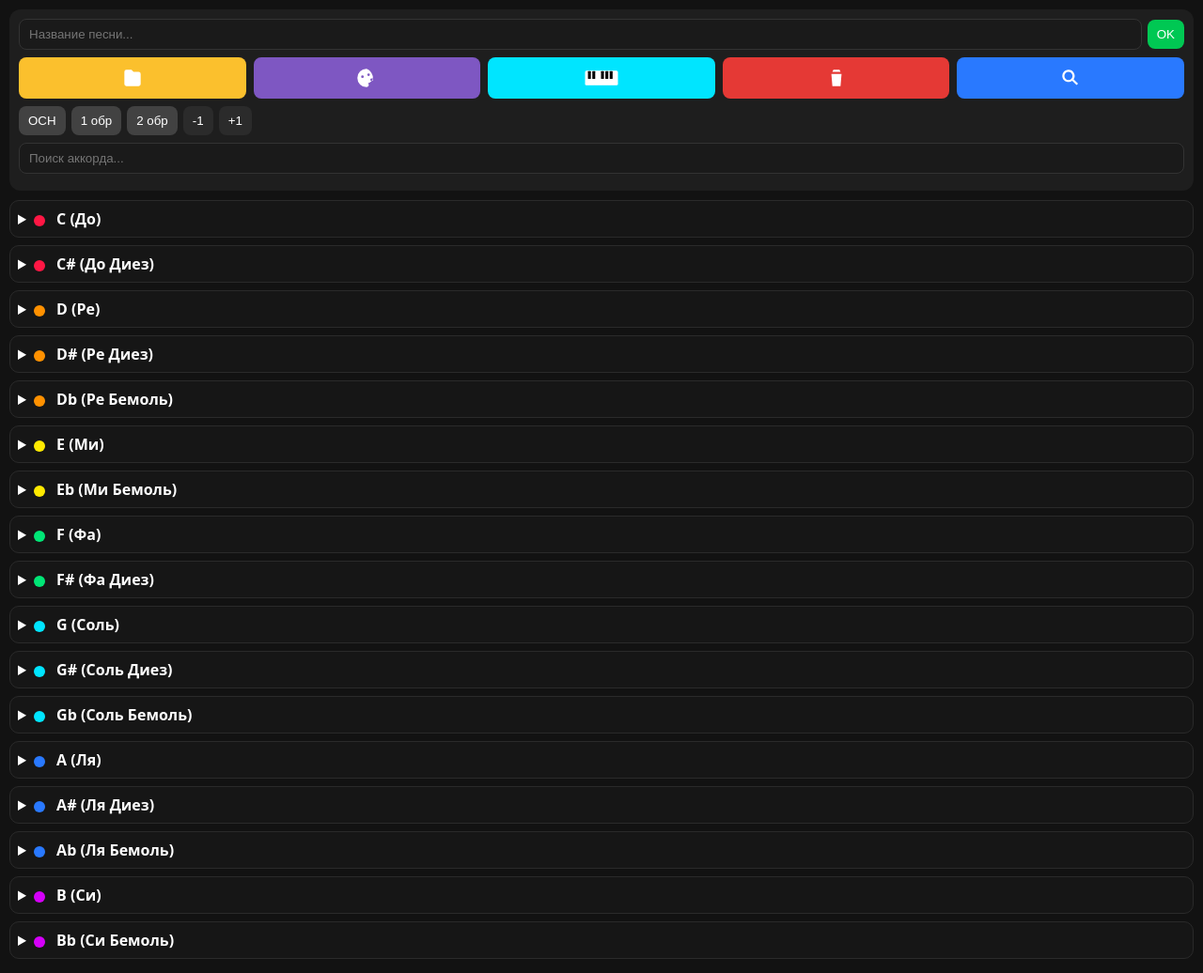
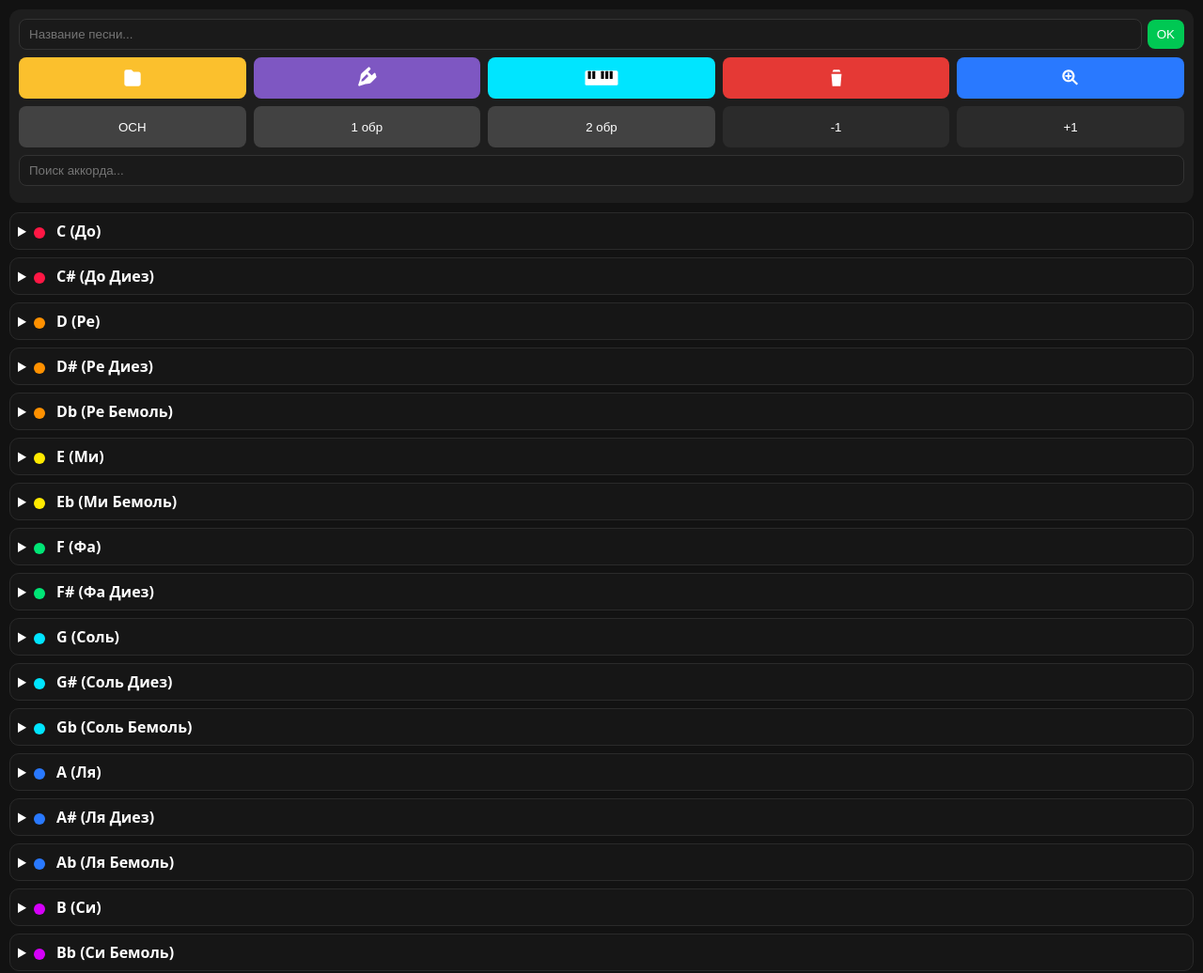
Before and after one commit to MaxMskRus/piano-chords, a plain HTML site: page index.html in a window 1280 px wide. Shown: the whole page at 94% size. Drawn offline with Linux system fonts and the light colour scheme.

Commit message:
Add files via upload

```diff
--- a/index.html
+++ b/index.html
@@ -8,7 +8,7 @@
   <meta http-equiv="Expires" content="0" />
   <title>Аккорды Фортепиано</title>
   <script>
-    window.BUILD_VERSION = "2026-03-25-09";
+    window.BUILD_VERSION = "2026-03-25-11";
     const css = document.createElement("link");
     css.rel = "stylesheet";
     css.href = "style.css?v=" + window.BUILD_VERSION;
@@ -30,7 +30,7 @@
         </button>
         <button id="toggleColor" class="btn icon-btn icon-purple" aria-label="Цвет" title="Цвет">
           <svg class="icon" viewBox="0 0 24 24" aria-hidden="true">
-            <path d="M12 3a9 9 0 1 0 0 18c1.2 0 2.2-1 2.2-2.2 0-.6-.3-1.2-.8-1.6.7-.2 1.3-.4 1.9-.8 2.7-1.5 3.8-4.9 2.3-7.6A9 9 0 0 0 12 3zm-4 6.5a1.3 1.3 0 1 1 0 2.6 1.3 1.3 0 0 1 0-2.6zm6-2a1.3 1.3 0 1 1 0 2.6 1.3 1.3 0 0 1 0-2.6zm3 5a1.3 1.3 0 1 1 0 2.6 1.3 1.3 0 0 1 0-2.6z"/>
+            <path d="M20.7 7.3a1 1 0 0 0-1.4 0l-2.2 2.2-3.6-3.6 2.2-2.2a1 1 0 0 0 0-1.4l-.7-.7a1 1 0 0 0-1.4 0L8.2 6.4 7 7.6a3 3 0 0 0-.8 1.8L5.8 13 3.9 18.6a1 1 0 0 0 1.3 1.3L10.8 18l3.6-.4a3 3 0 0 0 1.8-.8l1.2-1.2 4.1-4.1a1 1 0 0 0 0-1.4zM9 15l-2.2.5.5-2.2 4.9-4.9 1.7 1.7z"/>
           </svg>
         </button>
         <button id="togglePiano" class="btn icon-btn icon-cyan" aria-label="Пианино" title="Пианино">
@@ -58,10 +58,11 @@
         <button id="fullScreen" class="btn icon-btn icon-blue" aria-label="Полный экран" title="Полный экран">
           <svg class="icon" viewBox="0 0 24 24" aria-hidden="true">
             <path d="M10 4a6 6 0 1 0 3.7 10.7l4.3 4.3 1.4-1.4-4.3-4.3A6 6 0 0 0 10 4zm0 2a4 4 0 1 1 0 8 4 4 0 0 1 0-8z"/>
+            <path d="M10 7.5v5M7.5 10h5" stroke="#fff" stroke-width="1.6" stroke-linecap="round"/>
           </svg>
         </button>
       </div>
-      <div class="row">
+      <div class="row action-row">
         <button id="mode0" class="btn">ОСН</button>
         <button id="mode1" class="btn">1 обр</button>
         <button id="mode2" class="btn">2 обр</button>
--- a/style.css
+++ b/style.css
@@ -35,6 +35,7 @@ body {
   align-items: center;
 }
 .row.icon-row { gap: 8px; }
+.row.action-row { gap: 8px; }
 .row.space { justify-content: space-between; }
 
 .input {
@@ -262,3 +263,8 @@ body.modal-open { overflow: hidden; }
   .grid, .grid.full { grid-template-columns: repeat(2, minmax(0, 1fr)); }
   .group-items { grid-template-columns: repeat(1, minmax(0, 1fr)); }
 }
+.row.action-row .btn {
+  flex: 1;
+  height: 44px;
+  padding: 0;
+}
```
